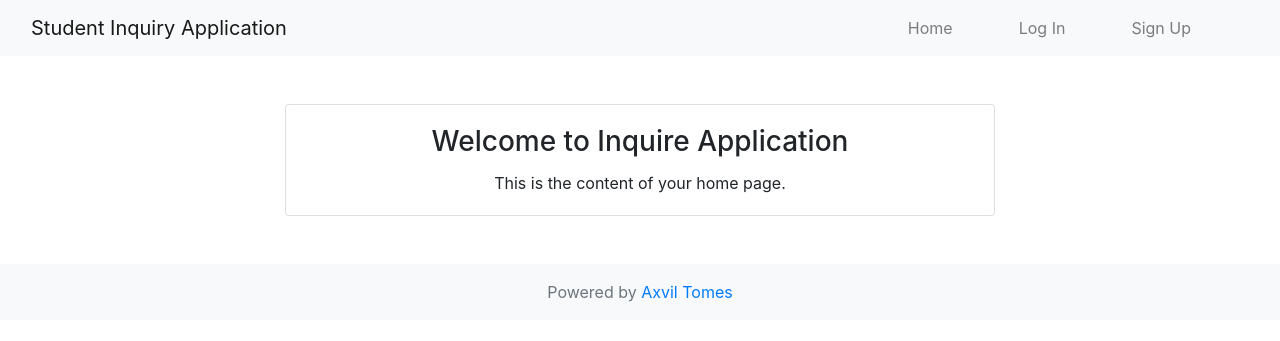
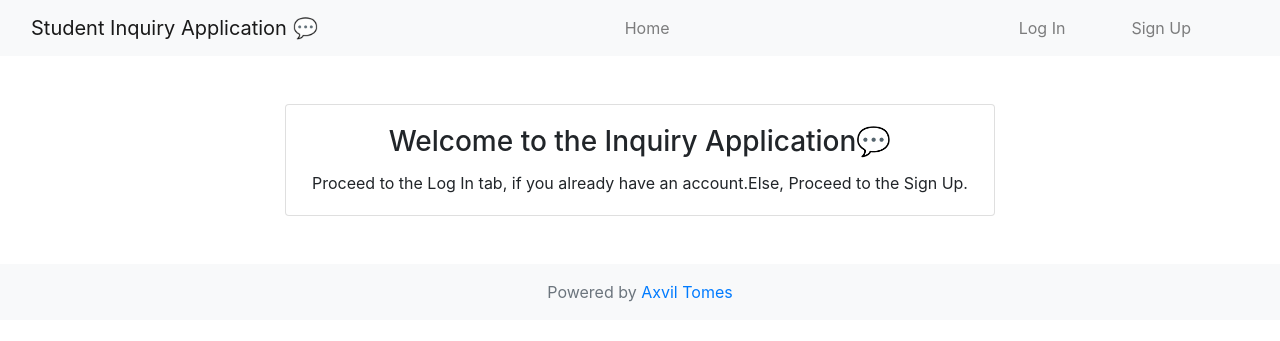
Before and after one commit to aswoo12/simpleInquiryApp, a Django app: page /home/ in a window 1280 px wide. Shown: the top 341 px of the page. Run offline with Django 4.2, Linux system fonts and the light colour scheme.

Commit message:
Modify inquiries app implementation

```diff
--- a/inquiries/models.py
+++ b/inquiries/models.py
@@ -31,7 +31,7 @@ class AcademicRequests(models.Model):
     request_date = models.DateTimeField(auto_now_add=True, help_text="Date and time when the request was made")
     receiver = models.ForeignKey(CustomUser, on_delete=models.CASCADE, related_name='received_academic_requests', help_text="Sending to...")
     sender = models.ForeignKey(CustomUser, on_delete=models.CASCADE, related_name='sent_academic_requests', help_text="Sent By...", default=None)
-    reply =  models.TextField(max_length=2000, help_text="Enter a response to the Academic Request Above")
+    reply =  models.TextField(max_length=2000, help_text="Enter a response to the Academic Request Above", default="No Response Yet...")
 
 
     def __str__(self):
--- a/inquiries/templates/inquiries/academic_requests_list.html
+++ b/inquiries/templates/inquiries/academic_requests_list.html
@@ -25,7 +25,7 @@
                                         <th>Request Date</th>
                                         {% if user.is_student %}
                                             <th>Sent To</th>
-                                        {% elif user.is_facilitator %}
+                                        {% elif user.is_facilitator or user.is_teamlead %}
                                             <th>Received From</th>
                                         {% endif %}
                                         <th class="text-center">Actions</th>
@@ -38,7 +38,7 @@
                                             <td>{{ academic_request.request_date }}</td>
                                             {% if user.is_student %}
                                                 <td>{{ academic_request.receiver }}</td>
-                                            {% elif user.is_facilitator %}
+                                            {% elif user.is_facilitator or user.is_teamlead %}
                                                 <td>{{ academic_request.sender }}</td>
                                             {% endif %}
                                             <td class="text-center">
@@ -46,6 +46,8 @@
                                                 <a href="{% url 'academicrequests-update' academic_request.pk %}" class="btn btn-primary btn-xs"><i class="fa fa-pencil"></i> Edit </a>
                                                 {% elif user.is_facilitator %}
                                                 <a href="{% url 'academicrequests-update' academic_request.pk %}" class="btn btn-primary btn-xs"><i class="fa fa-pencil"></i> Respond </a>
+                                                {% elif user.is_teamlead %}
+                                                <a href="{% url 'academicrequests-update' academic_request.pk %}" class="btn btn-primary btn-xs"><i class="fa fa-pencil"></i> More Info... </a>
                                                 {% endif %}
                                                 <a href="{% url 'academicrequests-delete' academic_request.pk %}" class="btn btn-danger btn-xs"><i class="fa fa-remove"></i> Delete </a>
                                             </td>
--- a/musersapp/urls.py
+++ b/musersapp/urls.py
@@ -18,9 +18,9 @@ from django.contrib import admin
 from django.urls import path, include
 
 
-admin.site.site_header = 'multipleusersapp'
-admin.site.site_title = 'musapp'
-admin.site.index_title = 'musapp Admin'
+admin.site.site_header = "Student Inquiry Application"
+admin.site.site_title = "Student Inquiry Application"
+admin.site.index_title = "Student Inquiry Application Admin"
 
 urlpatterns = [
     path("admin/", admin.site.urls),
--- a/users/templates/users/base.html
+++ b/users/templates/users/base.html
@@ -4,7 +4,6 @@
 <head>
     <!-- Bootstrap CSS -->
     <link rel="stylesheet" href="https://cdn.jsdelivr.net/npm/bootstrap@4.6.2/dist/css/bootstrap.min.css" integrity="sha384-xOolHFLEh07PJGoPkLv1IbcEPTNtaed2xpHsD9ESMhqIYd0nLMwNLD69Npy4HI+N" crossorigin="anonymous">
-
 
     <meta charset="utf-8">
     <meta name="viewport" content="width=device-width, initial-scale=1.0">
@@ -14,7 +13,7 @@
         {% if title %}
             {{ title }}
         {% else %}
-            Student Inquiry Application
+            Student Inquiry Application 💬
         {% endif %}
     </title>
 </head>
@@ -33,7 +32,7 @@
                         {% if title %}
                             {{ title }}
                         {% else %}
-                            Student Inquiry Application
+                            Student Inquiry Application 💬
                         {% endif %}
                     </a>
                 </div>
@@ -43,9 +42,7 @@
                             <a class="nav-link" href="{% url 'home' %}">Home</a>
                         </li>
                         {% if user.is_authenticated %}
-                        <!-- Add an empty list item with flex-grow-1 class for spacing -->
-                        <li class="flex-grow-1"></li>
-
+                        <!-- Display tabs for authenticated users -->
                         <li style="margin-right: 50px; margin-top: 8px;">
                             <a href="#adminstrativerequestsSubmenu" data-toggle="collapse" aria-expanded="false" class="dropdown-toggle" style="color: gray;">Administrative Requests</a>
                             <ul class="collapse list-unstyled" id="adminstrativerequestsSubmenu">
@@ -58,7 +55,6 @@
                                     <a class="dropdown-item" href="{% url 'administrativerequests-create' %}">Add</a>
                                 </li>
                                 {% endif %}
-
                             </ul>
                         </li>
 
@@ -79,17 +75,18 @@
                         <li class="nav-item" style="margin-right: 50px;">
                             <a class="nav-link" href="{% url 'logout' %}">Log Out</a>
                         </li>
-
-                        {% else %}
+                        {% endif %}
+                    </ul>
+                    {% if not user.is_authenticated %}
+                    <ul class="nav navbar-nav ml-auto">
                         <li class="nav-item" style="margin-right: 50px;">
                             <a class="nav-link" href="{% url 'login' %}">Log In</a>
                         </li>
                         <li class="nav-item" style="margin-right: 50px;">
                             <a class="nav-link" href="{% url 'registration' %}">Sign Up</a>
                         </li>
-                        {% endif %}
-
                     </ul>
+                    {% endif %}
                 </div>
             </div>
         </nav>
--- a/users/templates/users/home.html
+++ b/users/templates/users/home.html
@@ -7,15 +7,24 @@
                     <div class="card-body">
                         {% if user.is_student %}
                             <h3 class="card-title">Welcome to the Student Home Page</h3>
-                            <p class="card-text">Where your inquiries are heard.</p>
+                            <p class="card-text">Where your inquiries are heard.
+                                Proceed to the Administrative Requests or Academic Requests Tab to inquire! </p>
                         {% elif user.is_facilitator %}
                             <h3 class="card-title">Welcome to the Facilitators' Home Page</h3>
-                            <p class="card-text">Where we bring you closer to your students' worries.</p>
+                            <p class="card-text">Where we bring you closer to your students' worries.
+                                To Proceed, check the Academic Requests Tab(View) to see the Requests made by your Students.
+                                You can either choose to 'Respond' to them or 'Delete' them.
+                            </p>
                         {% elif user.is_teamlead %}
                             <h3 class="card-title">Welcome to the Team Lead Page</h3>
+                            <p class="card-text"> As a Team Lead, you will be able to view all Academic Requests
+                                                                        &
+                                                 Administrative Requests. You will be able to 'Respond' to the Administrative Tasks.
+                            </p>
+
                         {% else %}
-                            <h3 class="card-title">Welcome to Inquire Application</h3>
-                            <p class="card-text">This is the content of your home page.</p>
+                            <h3 class="card-title">Welcome to the Inquiry Application💬</h3>
+                            <p class="card-text"> Proceed to the Log In tab, if you already have an account.Else, Proceed to the Sign Up.</p>
                         {% endif %}
                     </div>
                 </div>
--- a/users/urls.py
+++ b/users/urls.py
@@ -8,5 +8,5 @@ urlpatterns = [
     path('base/', views.base, name='base'),
     path('home/', views.home, name='home'),
     path('login/', auth_views.LoginView.as_view(template_name='users/login.html'), name='login'),
-    path('logout/', auth_views.LoginView.as_view(template_name='users/logout.html'), name='logout'),
+    path('logout/', auth_views.LogoutView.as_view(template_name='users/logout.html'), name='logout'),
 ]
```
Also changed, not shown: inquiries/templates/inquiries/admin_requests_list.html (+15 -1 lines), inquiries/templates/inquiries/confirm_delete.html (+11 -9 lines), inquiries/views.py (+45 -16 lines), users/templates/users/logout.html (+18 -7 lines), db.sqlite3.
